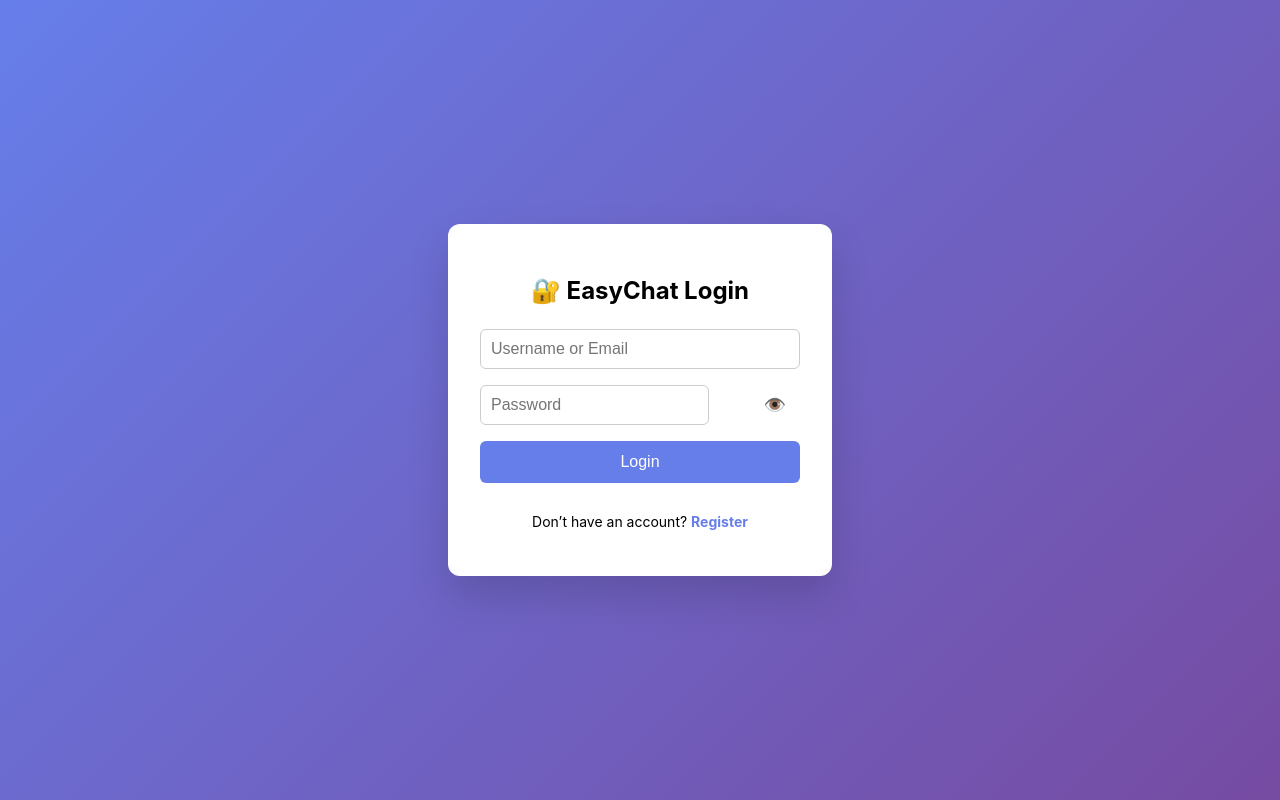
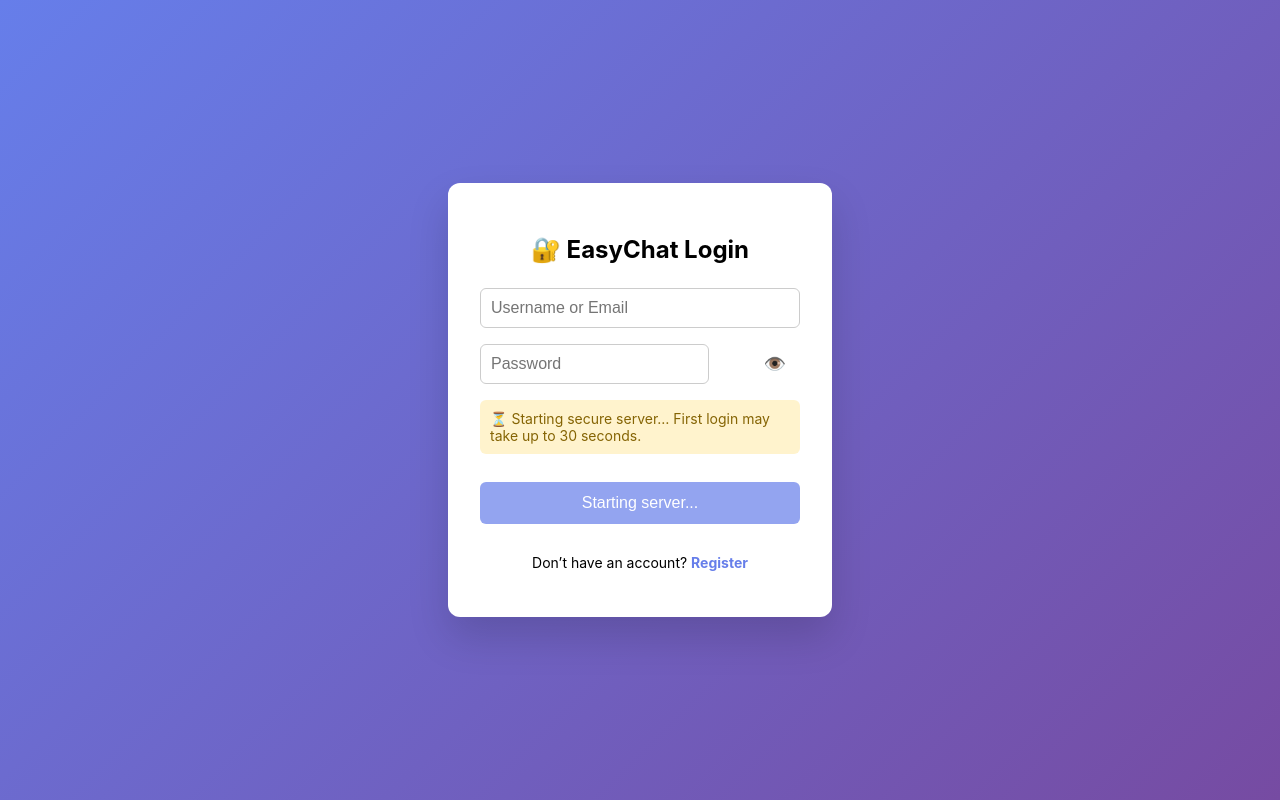
Before and after one commit to TanmayZade/easychat, a React (Create React App) app in the folder easychat-ui/: page / in a window 1280 px wide. Built offline with nearby package versions, Linux system fonts and the light colour scheme; no server answers.

Commit message:
added server waking alert on login page

```diff
--- a/easychat-ui/src/pages/Auth.css
+++ b/easychat-ui/src/pages/Auth.css
@@ -66,6 +66,14 @@
     font-size: 14px;
     text-align: center;
 }
+.server-alert {
+    background: #fff3cd;
+    color: #856404;
+    padding: 10px;
+    border-radius: 6px;
+    margin-bottom: 12px;
+    font-size: 14px;
+}
 
 .auth-footer {
     text-align: center;
--- a/easychat-ui/src/pages/Login.js
+++ b/easychat-ui/src/pages/Login.js
@@ -1,4 +1,4 @@
-import { useState } from "react";
+import {useEffect, useState} from "react";
 import { useNavigate } from "react-router-dom";
 import { ensureECCKeys, uploadPublicKey } from "./Crypto";
 import "./Auth.css";
@@ -10,8 +10,22 @@ function Login() {
     const [msg, setMsg] = useState("");
     const [loading, setLoading] = useState(false);
     const [showPassword, setShowPassword] = useState(false);
+    const [serverReady, setServerReady] = useState("");
+    const navigate = useNavigate();
 
-    const navigate = useNavigate();
+    useEffect(() => {
+        const wakeServer = async () => {
+            try {
+                await fetch(`${API_BASE}/easychat/health`);
+                setServerReady(true);
+            } catch (e) {
+                setServerReady(false);
+            }
+        };
+
+        wakeServer();
+    }, []);
+
 
     async function handleLogin(e) {
         e.preventDefault();
@@ -74,9 +88,13 @@ function Login() {
                 </div>
 
                 {msg && <div className="auth-error">{msg}</div>}
-
-                <button className="auth-btn" disabled={loading}>
-                    {loading ? "Signing in…" : "Login"}
+                {!serverReady && (
+                    <div className="server-alert">
+                        ⏳ Starting secure server… First login may take up to 30 seconds.
+                    </div>
+                )}
+                <button disabled={!serverReady} className="auth-btn">
+                    {serverReady ? "Login" : "Starting server..."}
                 </button>
 
                 <p className="auth-footer">
```
